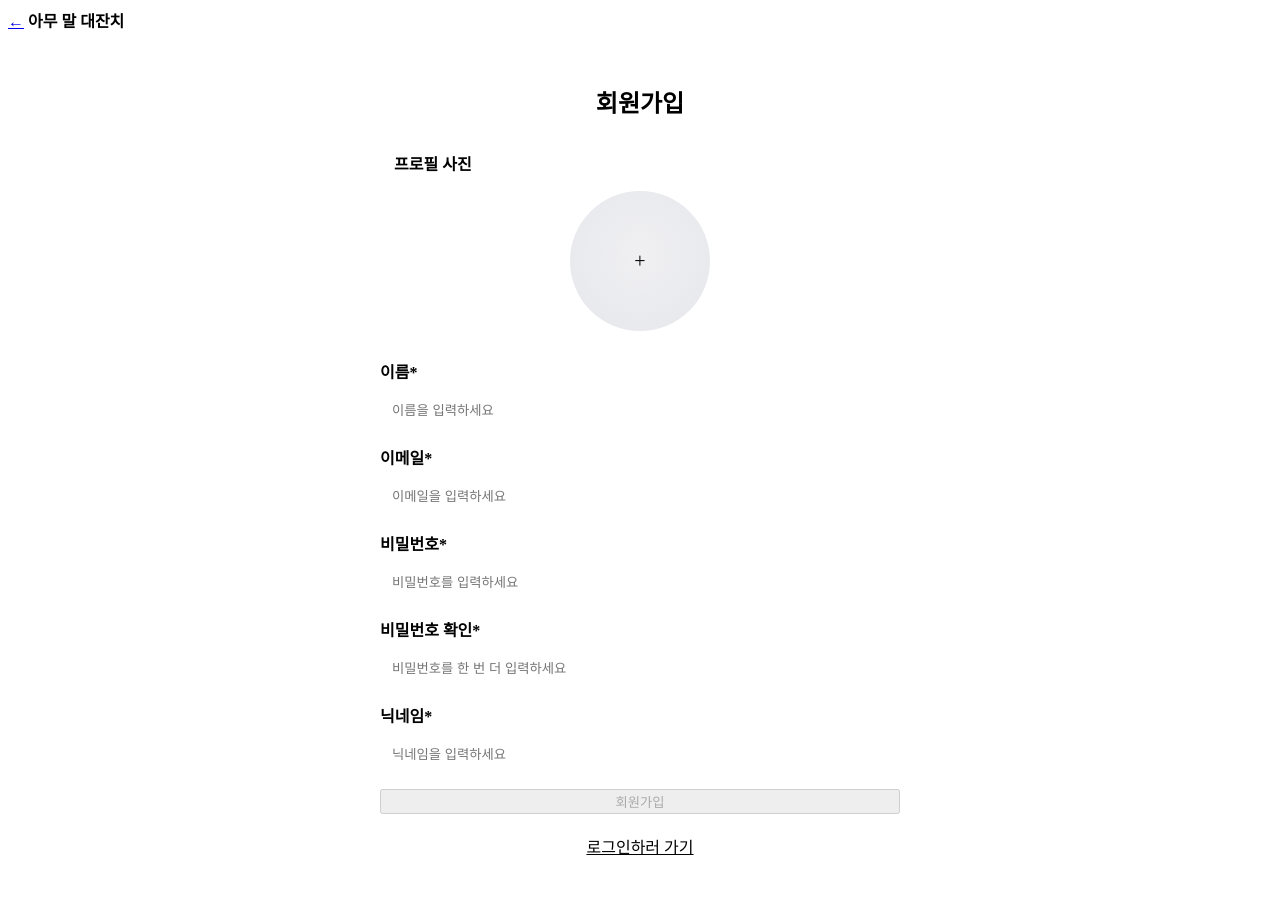
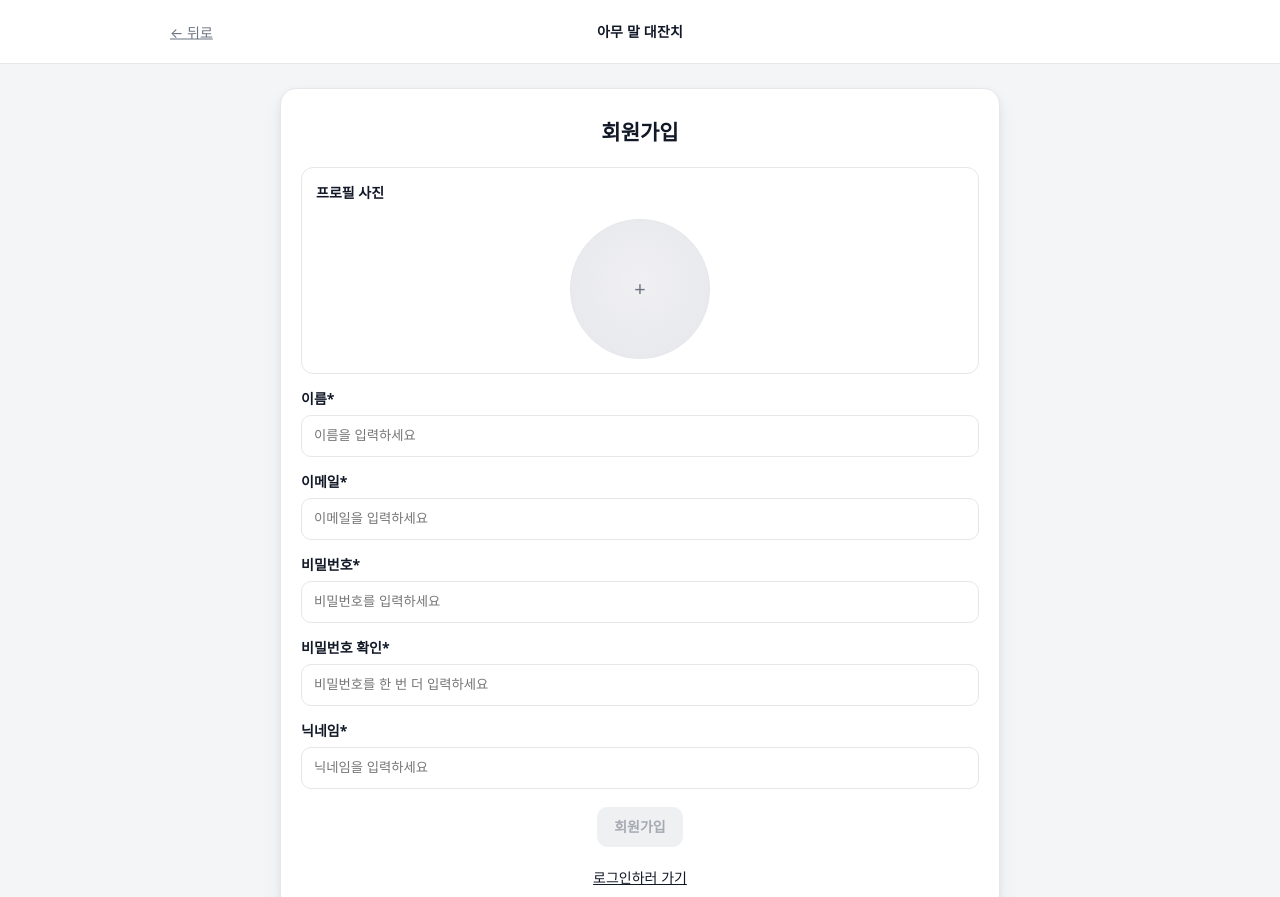
Before and after one commit to 100-hours-a-week/3-david-lee-community-FE, a website with bundled scripts: page public/pages/html/signup.html in a window 1280 px wide. Shown: the top 897 px of the page. Built offline with nearby package versions, Linux system fonts and the light colour scheme.

Commit message:
♻️refactor : 공통 CSS 적용

```diff
--- a/public/pages/html/signup.html
+++ b/public/pages/html/signup.html
@@ -6,6 +6,8 @@
     <meta charset="utf-8">
     <meta name="viewport" content="width=device-width, initial-scale=1">
     <title>아무 말 대잔치 — 회원가입</title>
+    <link rel="stylesheet" href="../css/base.css">
+    <link rel="stylesheet" href="../css/appbar.css">
     <link rel="stylesheet" href="../css/auth.css">
     <link rel="stylesheet" href="../css/appfooter.css">
 </head>
@@ -14,7 +16,7 @@
 <!-- 상단 앱바 -->
 <header class="appbar">
     <div class="appbar__inner">
-        <a class="appbar__back" href="/pages/html/login.html" aria-label="뒤로 가기">←</a>
+        <a class="appbar__back" href="/pages/html/login.html" aria-label="뒤로 가기">← 뒤로</a>
         <strong class="appbar__title">아무 말 대잔치</strong>
     </div>
 </header>
```
Also changed, not shown: public/pages/html/account-edit.html (+2 -0 lines), public/pages/html/account-password.html (+1 -0 lines), public/pages/html/login.html (+3 -0 lines), public/pages/html/post-detail.html (+1 -0 lines), public/pages/html/post-edit.html (+1 -0 lines), public/pages/html/post-list.html (+1 -0 lines), public/pages/html/post-new.html (+1 -0 lines).
